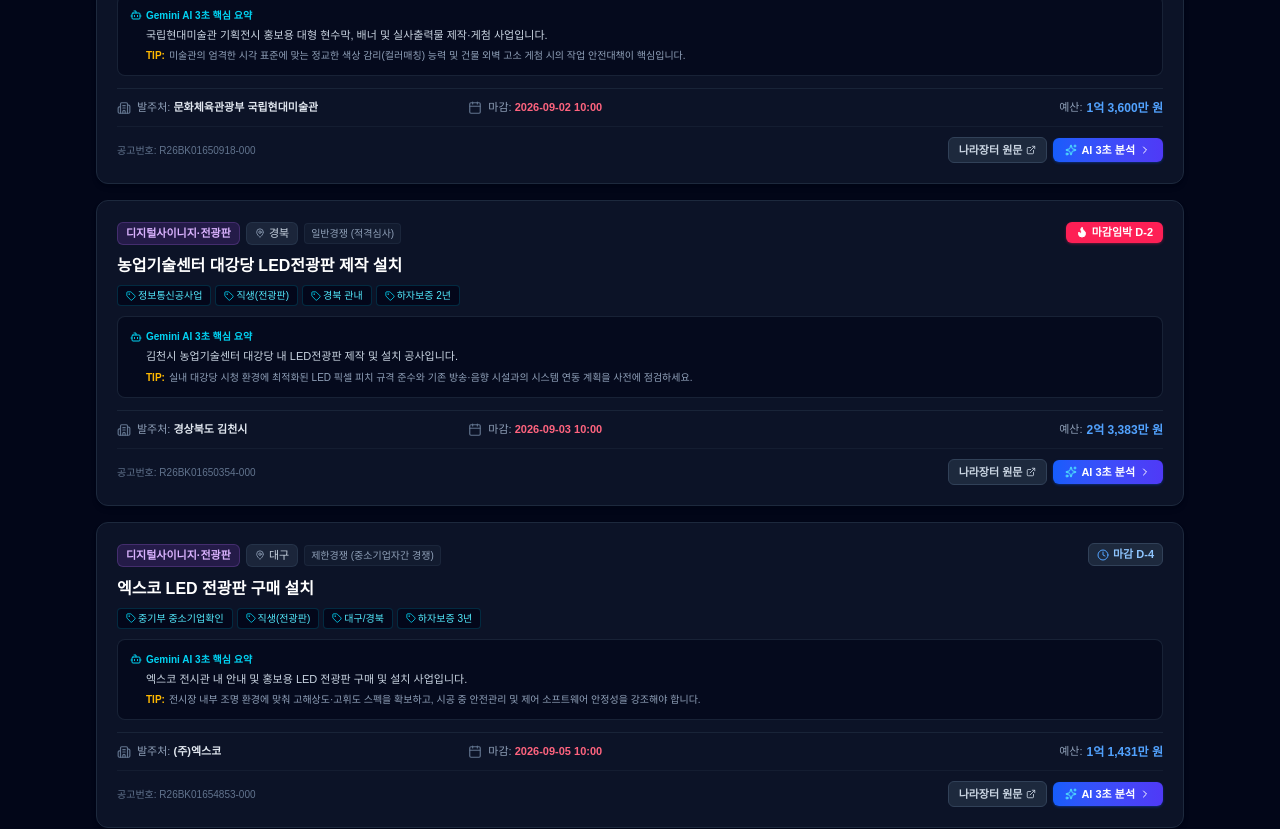
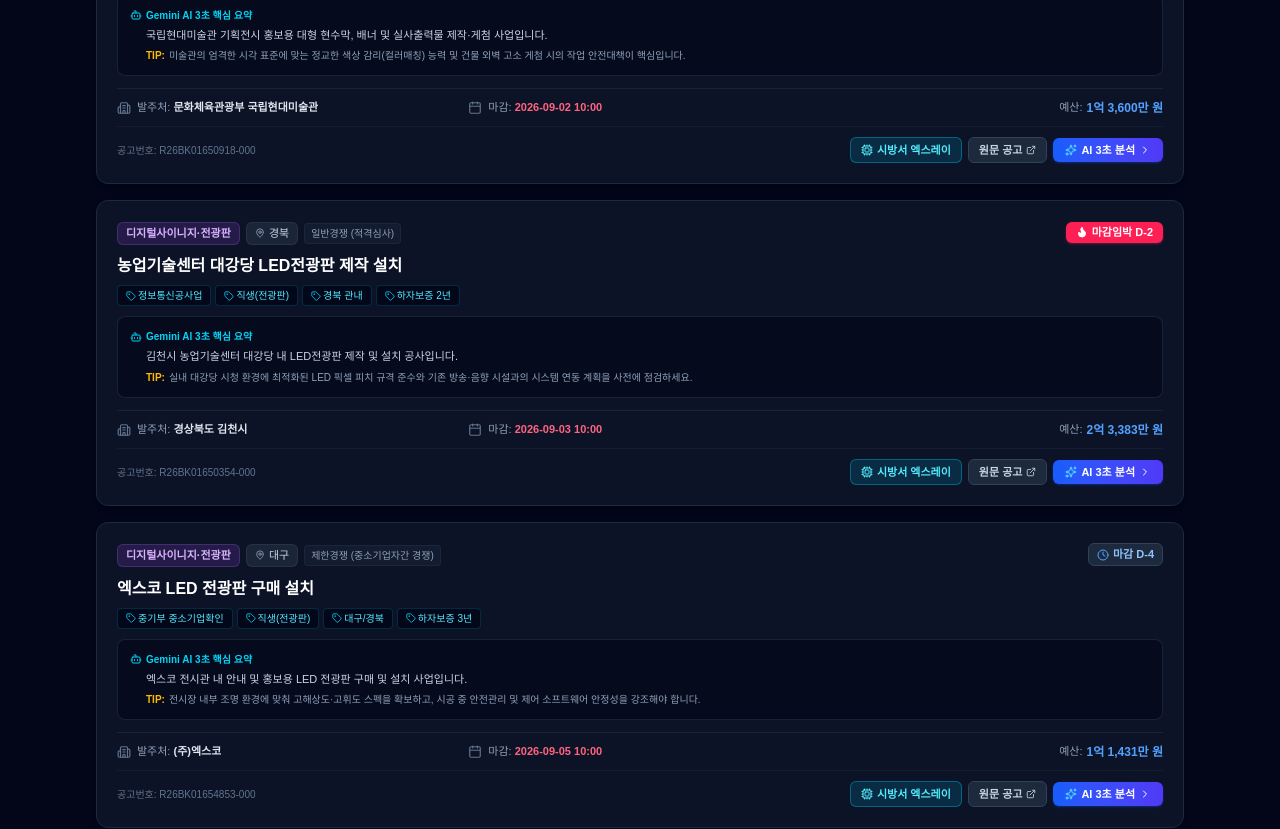
Before and after one commit to parkyoung07/ad-bids-info, a Next.js app: page / in a window 1280 px wide. Shown: the part 880-1709 px from the top of the page. Built offline with nearby package versions, Linux system fonts and the light colour scheme.

Commit message:
feat: 메인화면 공고 카드에 시방서 엑스레이 버튼 직접 탑재

```diff
--- a/src/app/page.tsx
+++ b/src/app/page.tsx
@@ -19,10 +19,12 @@
   Image as ImageIcon,
   MessageCircle,
   GraduationCap,
+  Cpu,
 } from "lucide-react";
 import bidsData from "../../public/data/bids.json";
 import metaData from "../../public/data/meta.json";
 import SubscribeModal from "@/components/SubscribeModal";
+import AiSpecXrayModal from "@/components/AiSpecXrayModal";
 
 export interface BidCheckList {
   licenseRequired?: string;
@@ -141,6 +143,7 @@
   const [searchQuery, setSearchQuery] = useState("");
   const [sortBy, setSortBy] = useState<"dDay" | "budgetDesc" | "budgetAsc" | "newest">("dDay");
   const [isSubscribeModalOpen, setIsSubscribeModalOpen] = useState(false);
+  const [selectedBidForXray, setSelectedBidForXray] = useState<BidItem | null>(null);
 
   // 3일마다 순차적으로 자동 변경되는 배경 인덱스
   const [currentBgIndex, setCurrentBgIndex] = useState(() => {
@@ -799,13 +802,21 @@
                     </span>
 
                     <div className="flex items-center gap-1.5">
+                      <button
+                        onClick={() => setSelectedBidForXray(bid)}
+                        className="inline-flex items-center gap-1 text-[11px] font-bold px-2.5 py-1 rounded-md bg-cyan-600/20 hover:bg-cyan-600/30 text-cyan-300 border border-cyan-500/40 transition-all cursor-pointer"
+                      >
+                        <Cpu className="w-3 h-3 text-cyan-300" />
+                        <span>시방서 엑스레이</span>
+                      </button>
+
                       <a
                         href={getG2BLink(bid.linkUrl, bid.id)}
                         target="_blank"
                         rel="noopener noreferrer"
                         className="inline-flex items-center gap-1 text-[11px] font-semibold px-2.5 py-1 rounded-md bg-slate-800 hover:bg-slate-700 text-slate-300 hover:text-white border border-slate-700 transition-colors"
                       >
-                        <span>나라장터 원문</span>
+                        <span>원문 공고</span>
                         <ExternalLink className="w-2.5 h-2.5" />
                       </a>
 
@@ -841,6 +852,15 @@
         isOpen={isSubscribeModalOpen}
         onClose={() => setIsSubscribeModalOpen(false)}
       />
+
+      {/* AI 시방서 엑스레이 모달 */}
+      {selectedBidForXray && (
+        <AiSpecXrayModal
+          isOpen={!!selectedBidForXray}
+          onClose={() => setSelectedBidForXray(null)}
+          bid={selectedBidForXray}
+        />
+      )}
     </div>
   );
 }
```
